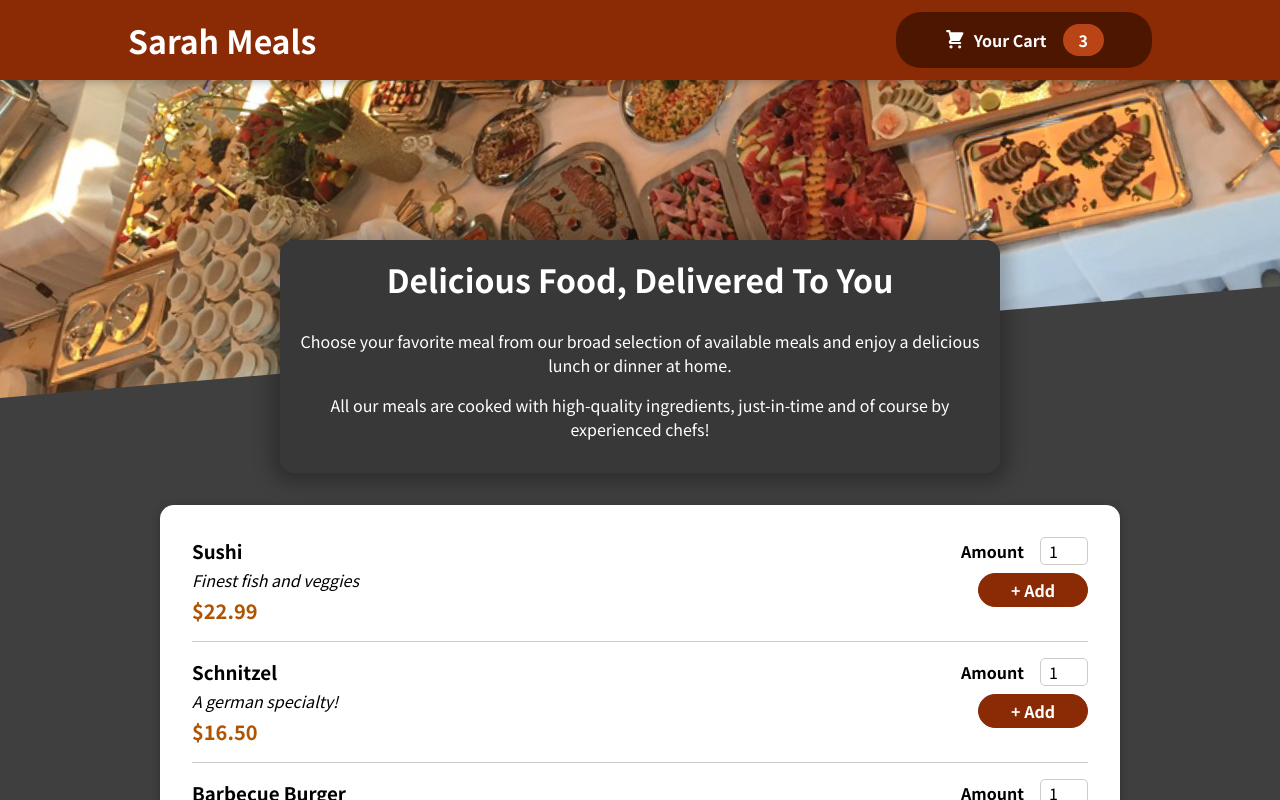
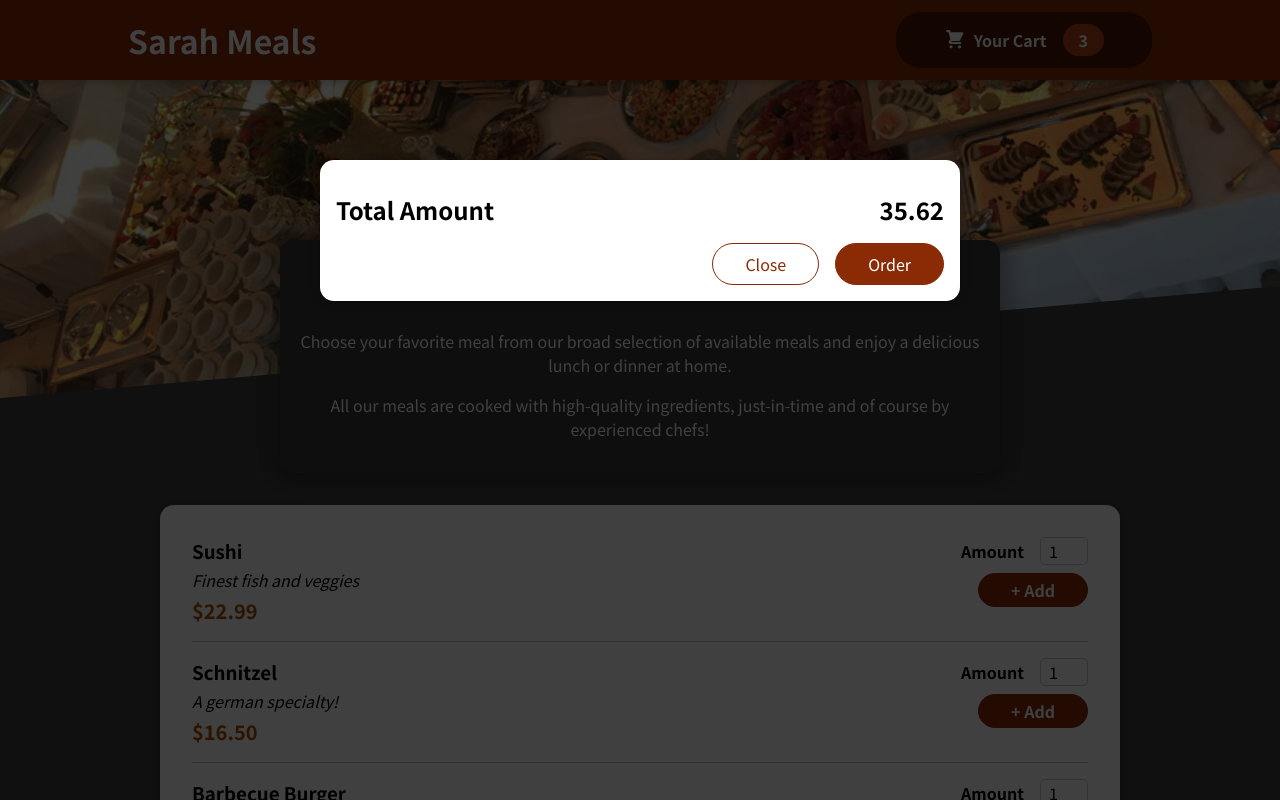
Before and after one commit to Doucs91/Sarah-Meals, a React (Create React App) app: page / in a window 1280 px wide. Shown: the top 800 px of the page. Built offline with nearby package versions, Linux system fonts and the light colour scheme.

Commit message:
Finalizing card component

```diff
--- a/public/index.html
+++ b/public/index.html
@@ -28,6 +28,7 @@
   </head>
   <body>
     <noscript>You need to enable JavaScript to run this app.</noscript>
+    <div id="overlays"></div>
     <div id="root"></div>
     <!--
       This HTML file is a template.
--- a/src/App.js
+++ b/src/App.js
@@ -1,9 +1,11 @@
+import Cart from "./components/Cart/Cart";
 import Header from "./components/Layout/Header";
 import Meals from "./components/Meals/Meals";
 
 function App() {
   return (
     <div>
+      <Cart/>
       <Header />
       <main>
         <Meals />
--- a/src/components/Cart/Cart.js
+++ b/src/components/Cart/Cart.js
@@ -1,4 +1,5 @@
 import React from "react";
+import Modal from "../UI/Modal/Modal";
 import classes from "./Cart.module.css";
 const Cart = (props) => {
   const cartItems = (
@@ -9,7 +10,7 @@
     </ul>
   );
   return (
-    <div>
+    <Modal>
       {cartItems}
       <div className={classes.total}>
         <span>Total Amount</span>
@@ -19,7 +20,7 @@
         <button className={classes["button--alt"]}>Close</button>
         <button className={classes.button}>Order</button>
       </div>
-    </div>
+    </Modal>
   );
 };
 
--- /dev/null
+++ b/src/components/UI/Modal/Modal.js
@@ -0,0 +1,31 @@
+import React from "react";
+import ReactDOM from "react-dom";
+import classes from "./Modal.module.css";
+
+const Backdrop = (props) => {
+  return <div className={classes.backdrop} />;
+};
+
+const ModalOverlay = (props) => {
+  return (
+    <div className={classes.modal}>
+      <div className={classes.content}>{props.children}</div>
+    </div>
+  );
+};
+
+const portalElement = document.getElementById("overlays");
+
+const Modal = (props) => {
+  return (
+    <>
+      {ReactDOM.createPortal(<Backdrop />, portalElement)}
+      {ReactDOM.createPortal(
+        <ModalOverlay>{props.children}</ModalOverlay>,
+        portalElement
+      )}
+    </>
+  );
+};
+
+export default Modal;
--- /dev/null
+++ b/src/components/UI/Modal/Modal.module.css
@@ -0,0 +1,40 @@
+.backdrop {
+  position: fixed;
+  top: 0;
+  left: 0;
+  width: 100%;
+  height: 100vh;
+  z-index: 20;
+  background-color: rgba(0, 0, 0, 0.75);
+}
+
+.modal {
+  position: fixed;
+  top: 20vh;
+  left: 5%;
+  width: 90%;
+  background-color: white;
+  padding: 1rem;
+  border-radius: 14px;
+  box-shadow: 0 2px 8px rgba(0, 0, 0, 0.25);
+  z-index: 30;
+  animation: slide-down 300ms ease-out forwards;
+}
+
+@media (min-width: 768px) {
+  .modal {
+    width: 40rem;
+    left: calc(50% - 20rem);
+  }
+}
+
+@keyframes slide-down {
+  from {
+    opacity: 0;
+    transform: translateY(-3rem);
+  }
+  to {
+    opacity: 1;
+    transform: translateY(0);
+  }
+}
```
